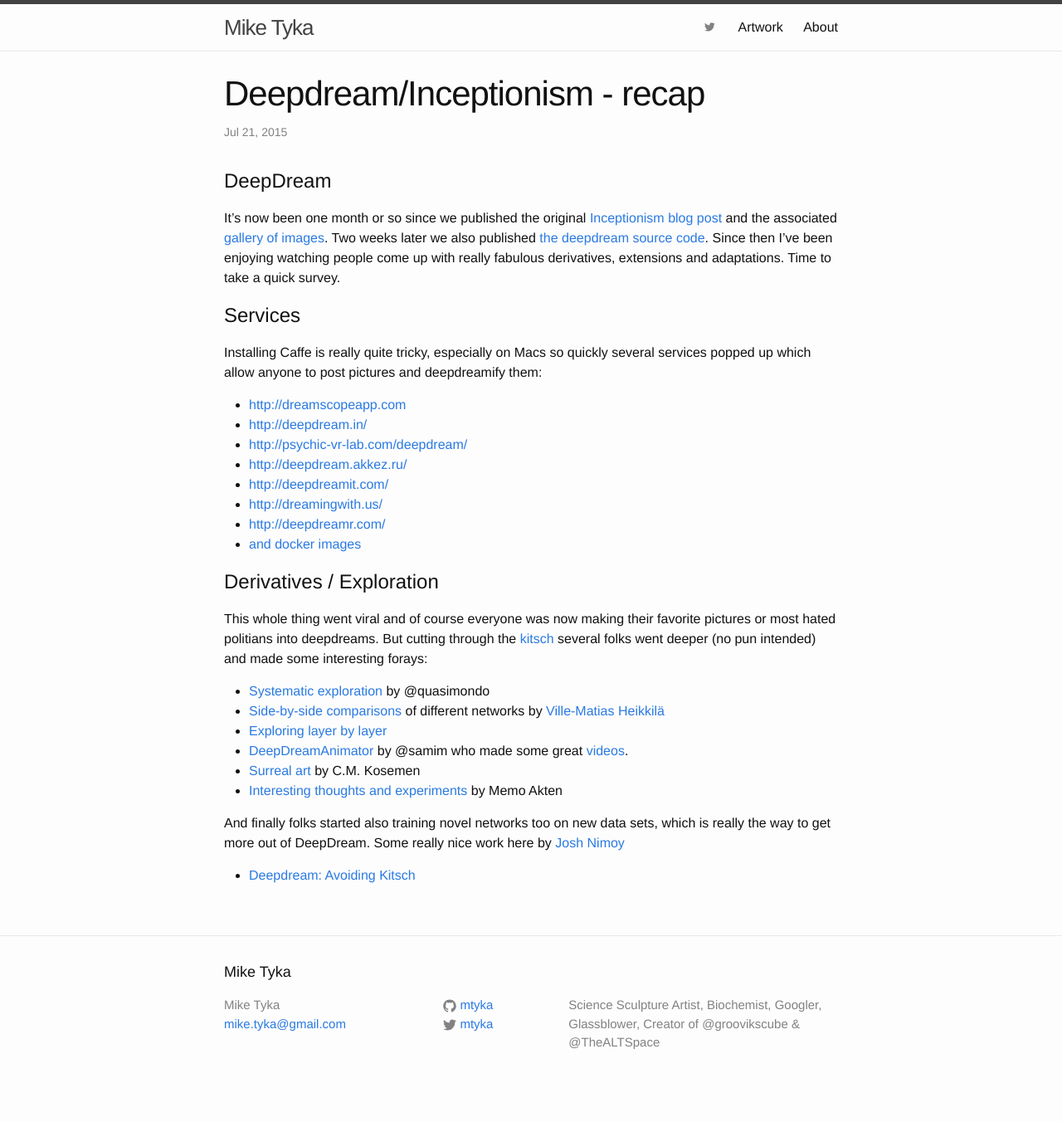
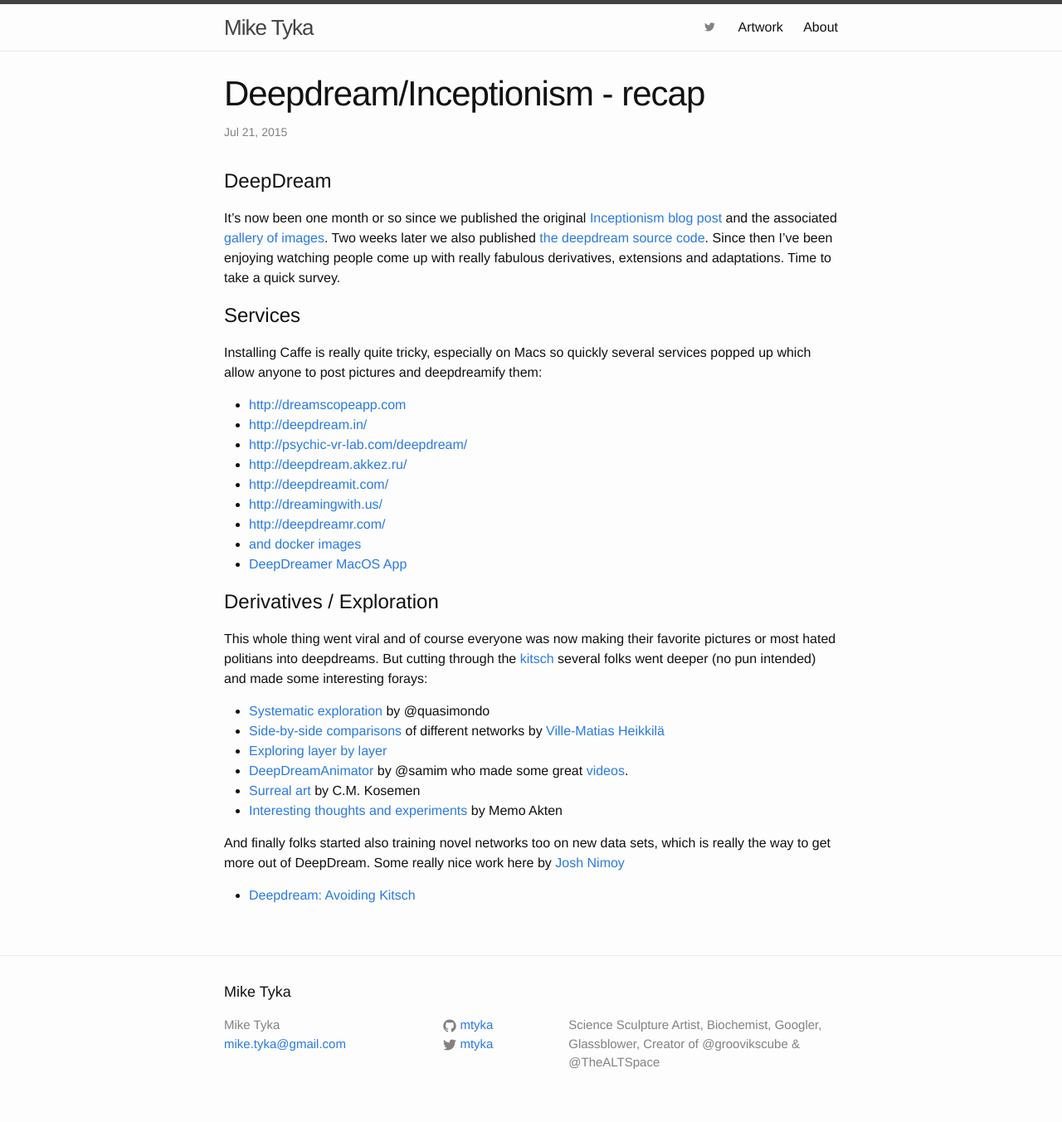
Before and after one commit to mtyka/mtyka.github.io, a Jekyll site: the page built from _posts/2015-07-21-one-month-after-deepdream.markdown, in a window 1280 px wide. Shown: the whole page at 83% size. Built offline with Jekyll 4.4.1, drawn with Linux system fonts in a browser that asks for light colours; before the commit the page ends 1328 px from its top, so only the background shows below that.

Commit message:
Another software entry

```diff
--- a/_posts/2015-07-21-one-month-after-deepdream.markdown
+++ b/_posts/2015-07-21-one-month-after-deepdream.markdown
@@ -21,6 +21,7 @@
   * [http://dreamingwith.us/](http://dreamingwith.us/)
   * [http://deepdreamr.com/](http://deepdreamr.com/)
   * [and docker images](https://registry.hub.docker.com/u/mjibson/deepdream/)
+  * [DeepDreamer MacOS App](http://realmacsoftware.com/deepdreamer)
 
 # Derivatives / Exploration
 
```
